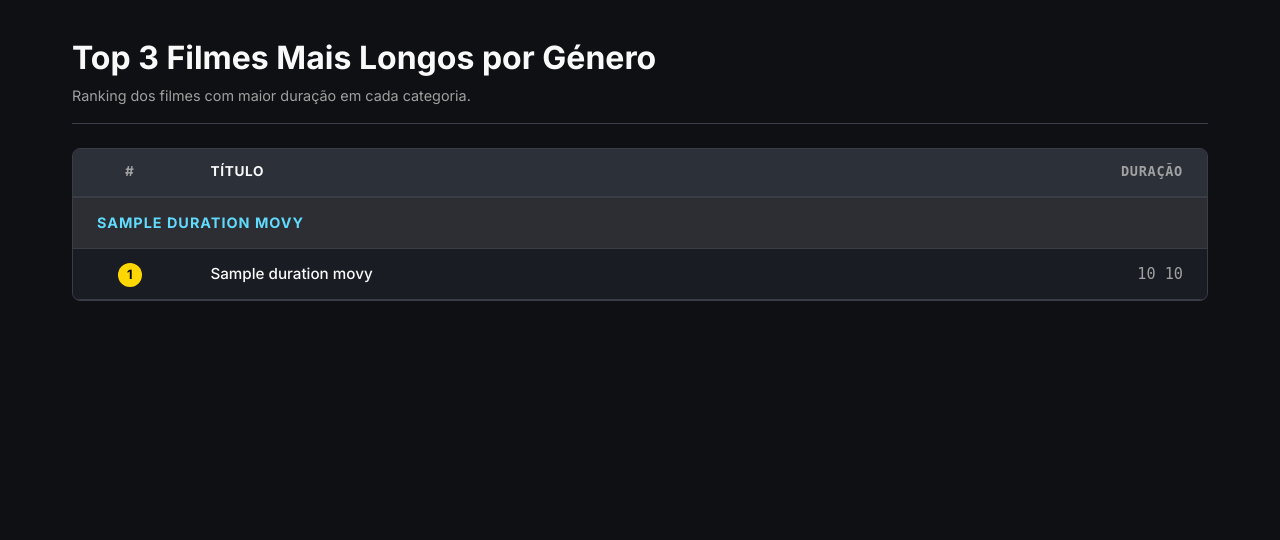
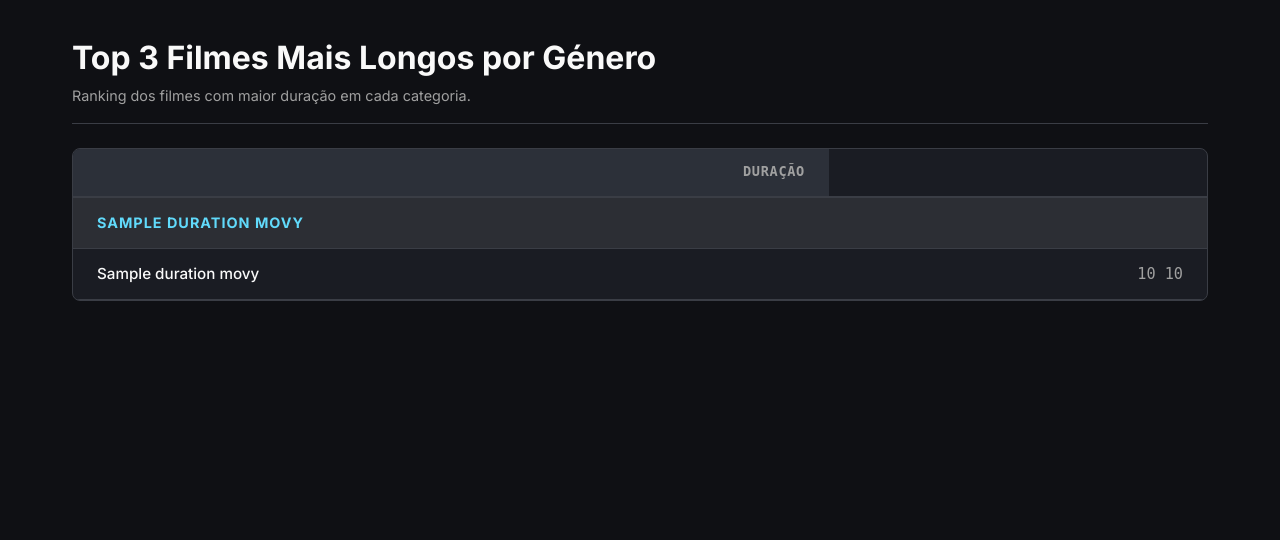
Before and after one commit to xaviert15/DisneyPlusDB, a Flask app: template app/templates/top_durationMovies.html in a window 1280 px wide. Shown: the part 71-611 px from the top of the page. Run offline with Flask 3, Linux system fonts and the light colour scheme; the template is opened without the code that fills it: most values are stand-ins (such as "Sample title", 1, 10 or a date in 2020).

Commit message:
2nd prompt

```diff
--- a/app/app.py
+++ b/app/app.py
@@ -275,20 +275,21 @@ def top_actors():
 
 @APP.route('/queries/topdurationmovies/')
 def top_DurationMovies():
-    topDurationMovies = db.execute('''
-        WITH RankedMovies AS (
-            SELECT g.name AS genrename, s.title AS movietitle, s.duration_value, s.duration_unit, g.genre_id AS genreID, s.show_id AS showID,
-                RANK() OVER (PARTITION BY g.genre_id ORDER BY s.duration_value DESC) AS rank
-            FROM Show s
-            JOIN Show_Genre sg ON s.show_id = sg.show_id
-            JOIN Genre g ON sg.genre_id = g.genre_id
-            WHERE s.show_type = 'Movie'
-        )
-        SELECT * FROM RankedMovies
-        WHERE rank <= 3
-        ORDER BY genrename ASC, rank ASC
+    topdurationmovies = db.execute('''
+        SELECT NAME     AS genrename,
+               title    AS movietitle,
+               duration_value,
+               duration_unit,
+               genre_id AS genreID,
+               show_id  AS showID
+        FROM   Show
+               natural JOIN show_genre
+               natural JOIN genre
+        WHERE  show_type = 'Movie'
+        GROUP  BY genre_id
+        ORDER  BY genrename
     ''').fetchall()
-    return render_template('top_durationMovies.html', topDurationMovies=topDurationMovies)
+    return render_template('top_durationMovies.html', topDurationMovies=topdurationmovies)
 
 @APP.route('/queries/topexporters/')
 def top_exporters():
--- a/app/templates/top_durationMovies.html
+++ b/app/templates/top_durationMovies.html
@@ -10,7 +10,6 @@
   <table class="styled-table">
     <thead>
       <tr>
-        <th class="col-rank">#</th> <th class="col-title">Título</th>
         <th class="col-dur">Duração</th>
       </tr>
     </thead>
@@ -28,9 +27,6 @@
       {% endif %}
 
       <tr>
-        <td class="col-rank">
-            <span class="badge-rank rank-{{ g.rank }}">{{ g.rank }}</span>
-        </td>
         <td class="col-title">
             <a href="/show/{{ g.showID }}/">{{ g.movietitle }}</a>
         </td>
@@ -98,12 +94,6 @@
     background-color: rgba(255, 255, 255, 0.03);
   }
 
-  .col-rank {
-      width: 10%;
-      text-align: center;
-      color: var(--text-secondary);
-  }
-
   .col-title {
       width: 60%;
   }
```
